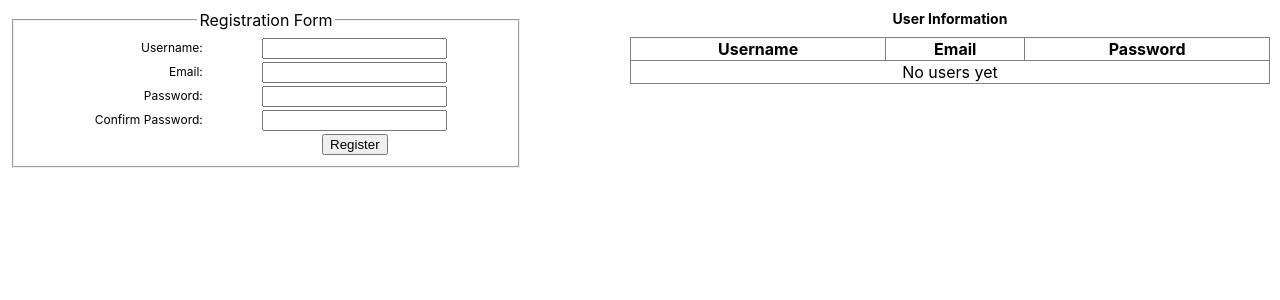
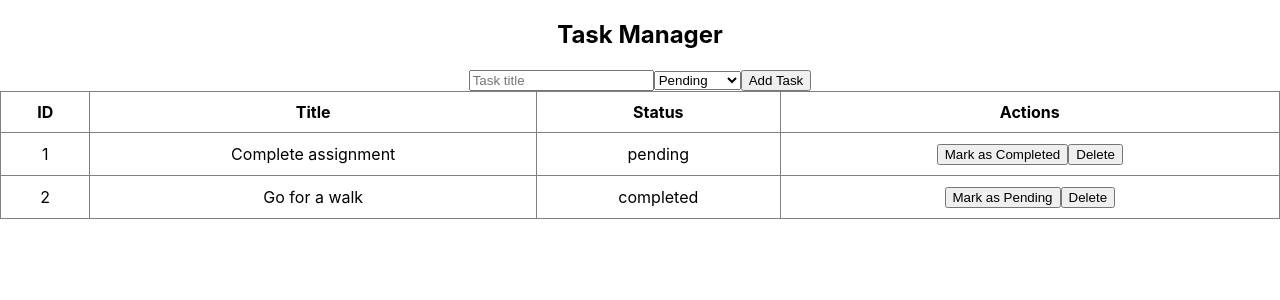
Before and after one commit to Witzcode0/frontend_tops, a React (Create React App) app in the folder ReactJS/react-components/: page / in a window 1280 px wide. Shown: the top 300 px of the page. Built offline with nearby package versions, Linux system fonts and the light colour scheme.

Commit message:
crud with array with local storage

```diff
--- a/ReactJS/react-components/src/App.js
+++ b/ReactJS/react-components/src/App.js
@@ -17,7 +17,7 @@ import IndexOne from './Components/HookUseContext/A';
 import MainReducerHook from './Components/UseReducerHook/main';
 import MainCallbackMemo from './Components/UseCallbackMemoHook/main';
 import MainForm from './Components/FormData/main';
-
+import TaskManager from './Components/CRUDWithArray/main';
 
 
 
@@ -57,7 +57,9 @@ class App extends Component {
 
          {/* <MainCallbackMemo /> */}
 
-         <MainForm />
+         {/* <MainForm /> */}
+
+         <TaskManager />
 
       </div>
     )
--- /dev/null
+++ b/ReactJS/react-components/src/Components/CRUDWithArray/main.jsx
@@ -0,0 +1,82 @@
+import React, { useState } from 'react';
+
+function TaskManager() {
+  const [tasks, setTasks] = useState([
+    { id: 1, title: 'Complete assignment', status: 'pending' },
+    { id: 2, title: 'Go for a walk', status: 'completed' }
+  ]);
+
+  const [newTask, setNewTask] = useState({ title: '', status: 'pending' });
+
+  // Create: Add a new task
+  const createTask = () => {
+    const nextId = tasks.length > 0 ? tasks[tasks.length - 1].id + 1 : 1;
+    setTasks([...tasks, { id: nextId, ...newTask }]);
+    setNewTask({ title: '', status: 'pending' }); // Reset input fields
+  };
+
+  // Update: Change task status
+  const updateTask = (id, updatedStatus) => {
+    setTasks(tasks.map(task => task.id === id ? { ...task, status: updatedStatus } : task));
+  };
+
+  // Delete: Remove a task
+  const deleteTask = (id) => {
+    setTasks(tasks.filter(task => task.id !== id));
+  };
+
+  return (
+    <div>
+      <h2>Task Manager</h2>
+
+      {/* Create Task */}
+      <div>
+        <input
+          type="text"
+          placeholder="Task title"
+          value={newTask.title}
+          onChange={(e) => setNewTask({ ...newTask, title: e.target.value })}
+        />
+        <select
+          value={newTask.status}
+          onChange={(e) => setNewTask({ ...newTask, status: e.target.value })}
+        >
+          <option value="pending">Pending</option>
+          <option value="completed">Completed</option>
+        </select>
+        <button onClick={createTask}>Add Task</button>
+      </div>
+
+      {/* Task Table */}
+      <table border="1" cellPadding="10">
+        <thead>
+          <tr>
+            <th>ID</th>
+            <th>Title</th>
+            <th>Status</th>
+            <th>Actions</th>
+          </tr>
+        </thead>
+        <tbody>
+          {tasks.map(task => (
+            <tr key={task.id}>
+              <td>{task.id}</td>
+              <td>{task.title}</td>
+              <td>{task.status}</td>
+              <td>
+                {/* Update Task */}
+                <button onClick={() => updateTask(task.id, task.status === 'pending' ? 'completed' : 'pending')}>
+                  {task.status === 'pending' ? 'Mark as Completed' : 'Mark as Pending'}
+                </button>
+                {/* Delete Task */}
+                <button onClick={() => deleteTask(task.id)}>Delete</button>
+              </td>
+            </tr>
+          ))}
+        </tbody>
+      </table>
+    </div>
+  );
+}
+
+export default TaskManager;
```
